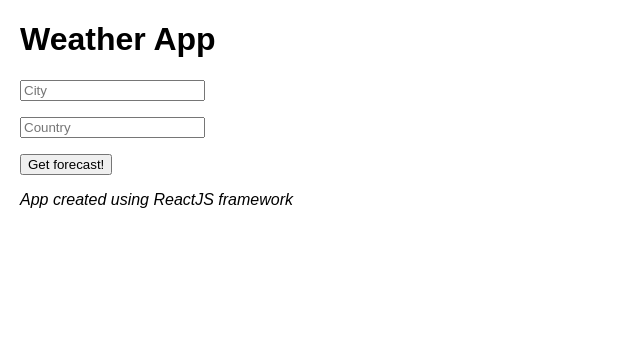
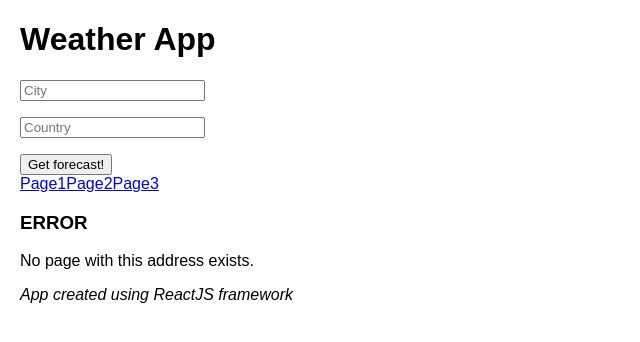
Before and after one commit to maxtwardowski/weatherapp, a React (Create React App) app: page /forecast in a window 1280 px wide. Shown: the top 342 px of the page, without its empty margins (0-640 px from the left). Built offline with nearby package versions, Linux system fonts and the light colour scheme.

Commit message:
Some dummy router implementation in the Forecast component

```diff
--- a/src/Forecast.js
+++ b/src/Forecast.js
@@ -1,4 +1,12 @@
 import React, { Component } from 'react';
+import { BrowserRouter, Route, Switch } from 'react-router-dom';
+
+import Page1 from "./ForecastPages/Page1";
+import Page2 from "./ForecastPages/Page2";
+import Page3 from "./ForecastPages/Page3";
+import ErrorPage from "./ForecastPages/ErrorPage";
+
+import Navigation from "./Navigation";
 
 const celsiusconverter = 273.15;
 const tempprecision = 3;
@@ -9,7 +17,26 @@ var firstLetterToUpper = (string) => (
 
 class Forecast extends Component {
   render() {
-    if (this.props.city) {
+    return (
+      <BrowserRouter>
+        <div>
+          <Navigation />
+          <Switch>
+            <Route path="/" component={Page1} exact />
+            <Route path="/page2" component={Page2} />
+            <Route path="/page3" component={Page3} />
+            <Route component={ErrorPage} />
+          </Switch>
+        </div>
+      </BrowserRouter>
+    )
+  }
+}
+
+export default Forecast;
+
+/*
+if (this.props.city) {
       return (
         <div>
           <h3>Forecast for {this.props.city}, {this.props.country}:</h3>
@@ -26,7 +53,4 @@ class Forecast extends Component {
         <div></div>
       )
     }
-  }
-}
-
-export default Forecast;
+*/
--- /dev/null
+++ b/src/ForecastPages/ErrorPage.js
@@ -0,0 +1,10 @@
+import React from "react";
+
+const ErrorPage = () => (
+  <div>
+    <h3>ERROR</h3>
+    <p>No page with this address exists.</p>
+  </div>
+)
+
+export default ErrorPage;
--- /dev/null
+++ b/src/ForecastPages/Page1.js
@@ -0,0 +1,7 @@
+import React from "react";
+
+const Page1 = () => (
+  <p>Page 1</p>
+)
+
+export default Page1;
--- /dev/null
+++ b/src/ForecastPages/Page2.js
@@ -0,0 +1,7 @@
+import React from "react";
+
+const Page2 = () => (
+  <p>Page 2</p>
+)
+
+export default Page2;
--- /dev/null
+++ b/src/ForecastPages/Page3.js
@@ -0,0 +1,7 @@
+import React from "react";
+
+const Page3 = () => (
+  <p>Page 3</p>
+)
+
+export default Page3;
--- /dev/null
+++ b/src/Navigation.js
@@ -0,0 +1,12 @@
+import React from "react";
+import { NavLink } from "react-router-dom";
+
+const Navigation = () => (
+  <div>
+    <NavLink to="/">Page1</NavLink>
+    <NavLink to="/page2">Page2</NavLink>
+    <NavLink to="/page3">Page3</NavLink>
+  </div>
+)
+
+export default Navigation;
```
